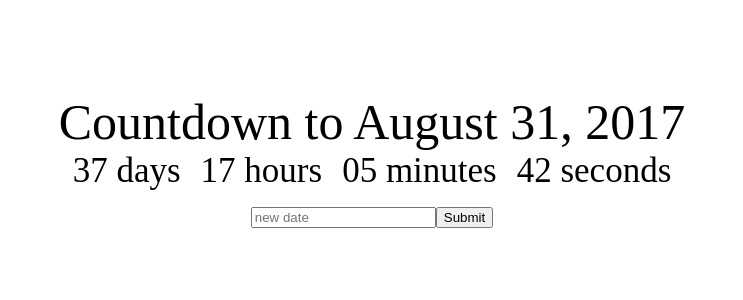
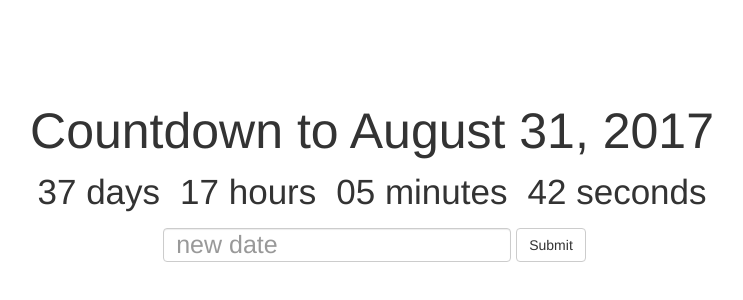
Before and after one commit to EditK/countdown-show, a React (Create React App) app: page / in a window 1280 px wide. Shown: the part 160-460 px from the top of the page, without its empty margins (268-1011 px from the left). Built offline with nearby package versions, Linux system fonts and the light colour scheme.

Commit message:
Installed bootstrap

```diff
--- a/package.json
+++ b/package.json
@@ -4,6 +4,7 @@
   "private": true,
   "dependencies": {
     "react": "^15.6.1",
+    "react-bootstrap": "^0.31.2",
     "react-dom": "^15.6.1",
     "react-scripts": "1.0.10"
   },
--- a/public/index.html
+++ b/public/index.html
@@ -19,6 +19,7 @@
       work correctly both with client-side routing and a non-root public URL.
       Learn how to configure a non-root public URL by running `npm run build`.
     -->
+    <link rel="stylesheet" href="https://maxcdn.bootstrapcdn.com/bootstrap/latest/css/bootstrap.min.css">
     <title>React App</title>
   </head>
   <body>
--- a/src/App.css
+++ b/src/App.css
@@ -12,3 +12,8 @@
     display: inline;
     margin: 10px;
 }
+
+.Deadline-input {
+    font-size: 25px;
+    margin: 5px;
+}
--- a/src/App.jsx
+++ b/src/App.jsx
@@ -1,6 +1,7 @@
 import React, { Component } from 'react';
 import Clock from './Clock';
 import './App.css';
+import { Form, FormControl, Button } from 'react-bootstrap';
 
 
 class App extends Component {
@@ -23,12 +24,14 @@ class App extends Component {
                 <Clock
                     deadline={this.state.deadline}
                 />
-                <div>
-                    <input placeholder="new date"
+                <Form inline>
+                    <FormControl
+                    className="Deadline-input"
+                    placeholder="new date"
                     onChange={event => this.setState({newDeadline: event.target.value})}
                     />
-                    <button onClick={() => this.changeDeadline() }>Submit</button>
-                </div>
+                    <Button onClick={() => this.changeDeadline() }>Submit</Button>
+                </Form>
             </div>
         )
     }
--- a/src/Clock.jsx
+++ b/src/Clock.jsx
@@ -26,7 +26,6 @@ class Clock extends Component {
 
     getTimeUntil(deadline) {
         const time = Date.parse(deadline) - Date.parse(new Date());
-        console.log('time', time);
         const seconds = Math.floor((time/1000) % 60);
         const minutes = Math.floor((time/1000/60) % 60);
         const hours = Math.floor(time/(1000*60*60) % 24);
```
Also changed, not shown: 1 other file (tests, documents, lock files or other folders).
